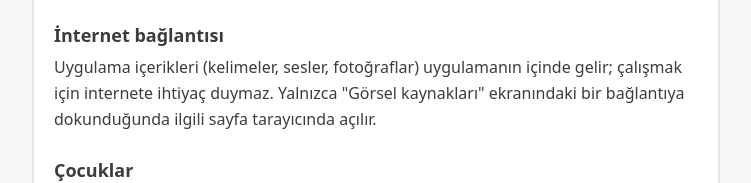
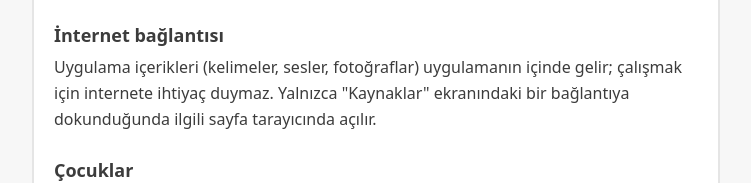
Before and after one commit to Yusufykaya/kelimetre-gizlilik, a plain HTML site: page index.html in a window 1280 px wide. Shown: the part 740-923 px from the top of the page, without its empty margins (264-1015 px from the left). Drawn offline with Linux system fonts and the light colour scheme.

Commit message:
Ekran adı güncellendi: Kaynaklar

```diff
--- a/index.html
+++ b/index.html
@@ -42,7 +42,7 @@
       <p>Widget, öğrendiğin kelimeleri ana ekranında göstermek için uygulamadaki bilgileri kullanır. Bu bilgiler de yalnızca cihazında kalır.</p>
 
       <h2>İnternet bağlantısı</h2>
-      <p>Uygulama içerikleri (kelimeler, sesler, fotoğraflar) uygulamanın içinde gelir; çalışmak için internete ihtiyaç duymaz. Yalnızca "Görsel kaynakları" ekranındaki bir bağlantıya dokunduğunda ilgili sayfa tarayıcında açılır.</p>
+      <p>Uygulama içerikleri (kelimeler, sesler, fotoğraflar) uygulamanın içinde gelir; çalışmak için internete ihtiyaç duymaz. Yalnızca "Kaynaklar" ekranındaki bir bağlantıya dokunduğunda ilgili sayfa tarayıcında açılır.</p>
 
       <h2>Çocuklar</h2>
       <p>Kelimetre her yaştan öğrenciye yöneliktir. Uygulama kimseden kişisel veri toplamadığı için çocuklardan da veri toplamaz.</p>
```
